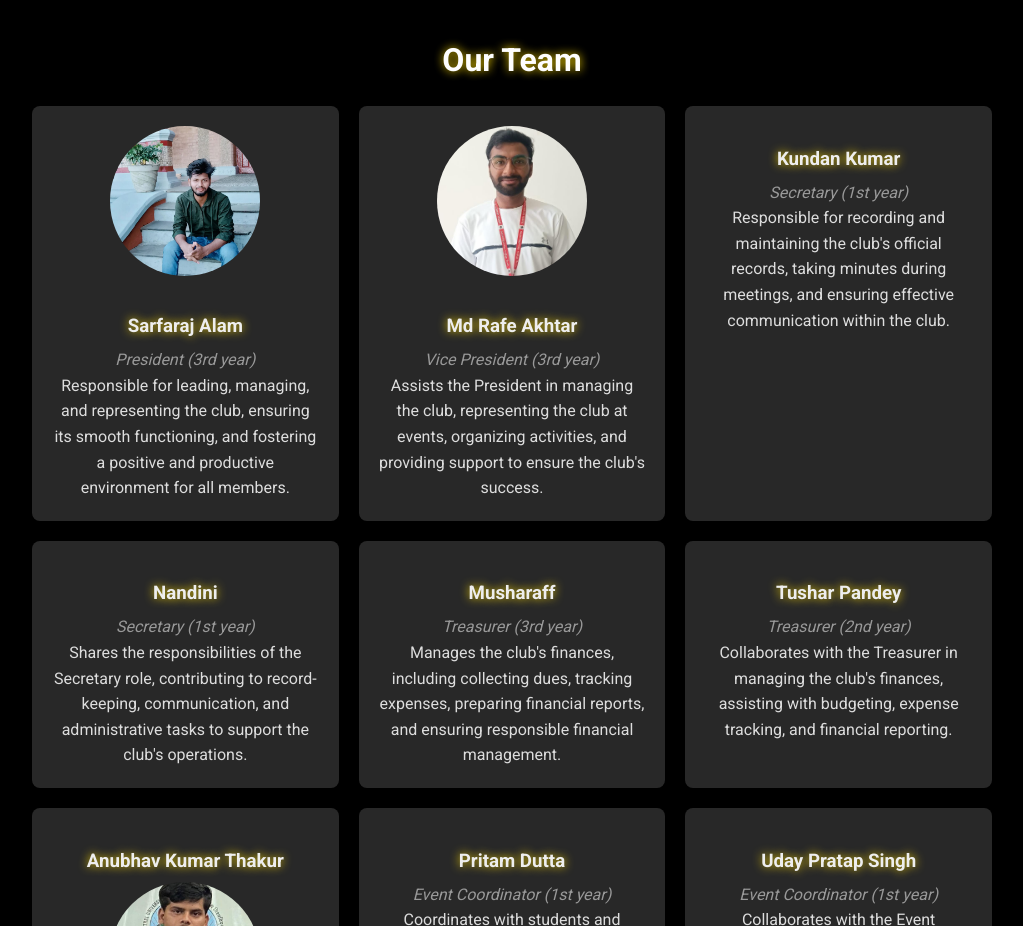
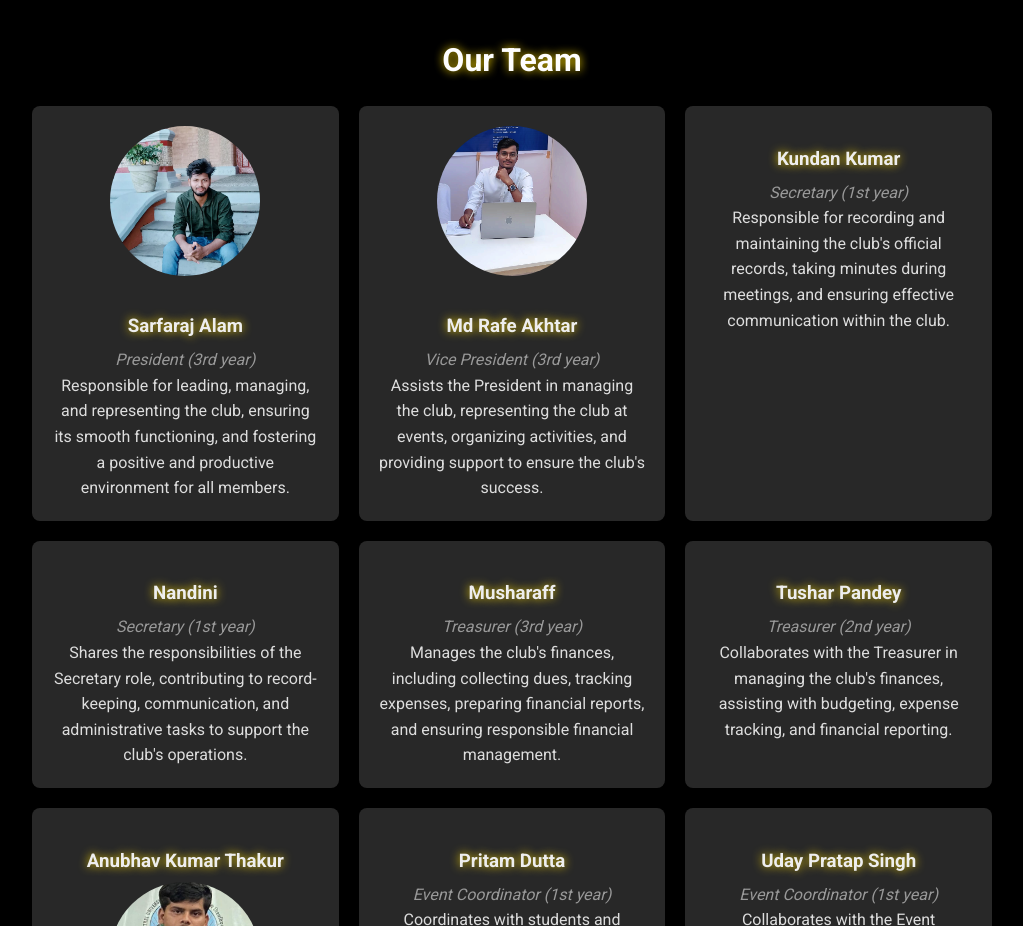
Before and after one commit to CUJInnovations/InnovationClub-CUJ, a plain HTML site: page index.html in a window 1280 px wide. Shown: the part 1980-2906 px from the top of the page, without its empty margins (128-1151 px from the left). Drawn offline with Linux system fonts and the light colour scheme.

Commit message:
Update index.html

```diff
--- a/index.html
+++ b/index.html
@@ -97,7 +97,7 @@
                         <p class="description">Responsible for leading, managing, and representing the club, ensuring its smooth functioning, and fostering a positive and productive environment for all members.</p>
                     </div>
                     <div class="team-member">
-                        <img src="Md Rafe Akhrar.jpg" alt="Md Rafe Akhtar">
+                        <img src="IMG.png" alt="Md Rafe Akhtar">
                         <h3>Md Rafe Akhtar</h3>
                         <p class="role">Vice President (3rd year)</p>
                         <p class="description">Assists the President in managing the club, representing the club at events, organizing activities, and providing support to ensure the club's success.</p>
```
